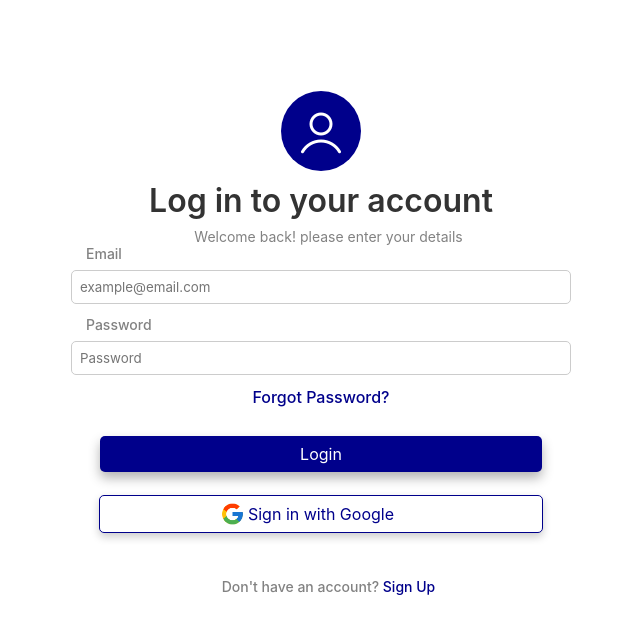
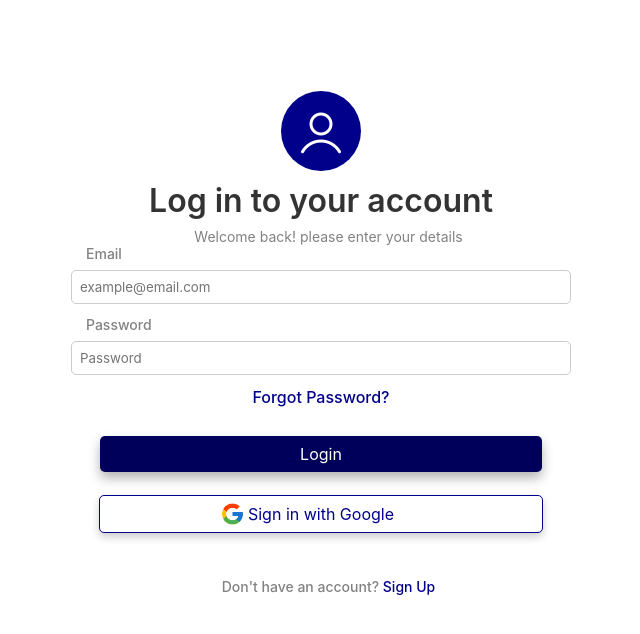
Before and after one commit to arravo-co/e-comm-app, a React (Create React App) app: page /check-email in a window 1280 px wide. In both pictures the pointer is over the button "Login". Shown: the top 634 px of the page, without its empty margins (319-959 px from the left). Built offline with nearby package versions, Linux system fonts and the light colour scheme.

Commit message:
I had to fixed the buttons and responiveness

```diff
--- a/src/Pages/CheckEmail/check-email.css
+++ b/src/Pages/CheckEmail/check-email.css
@@ -82,6 +82,7 @@
     padding: 8px 40%;
     margin-top: 25px;
     margin-bottom: 15px;
+    border-top: 30px;
     background-color: #00008B;
     color: #fff;
     text-decoration: none;
@@ -95,6 +96,7 @@
 
   .loginBtn:hover {
     box-shadow: 0 6px 12px rgba(0, 0, 0, 0.3);
+    background: #00005a;
   }
 
   .forgot-password {
@@ -136,8 +138,9 @@
     transform: translateY(-50%);
   }
 
-  .google-login:hover {
+  .googleBtn:hover {
     box-shadow: 0 6px 12px rgba(0, 0, 0, 0.3);
+    background: #f1f1f1;
   }
 
   .last-line {
```
